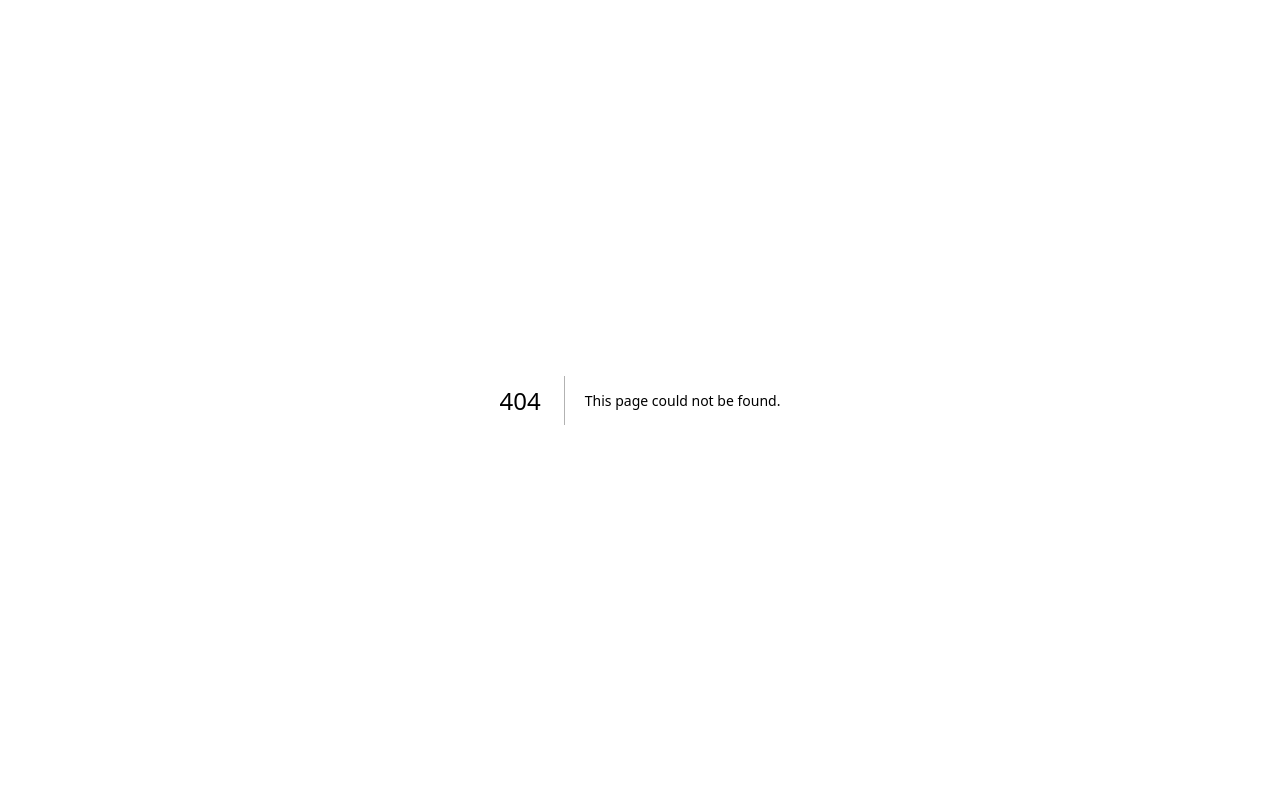
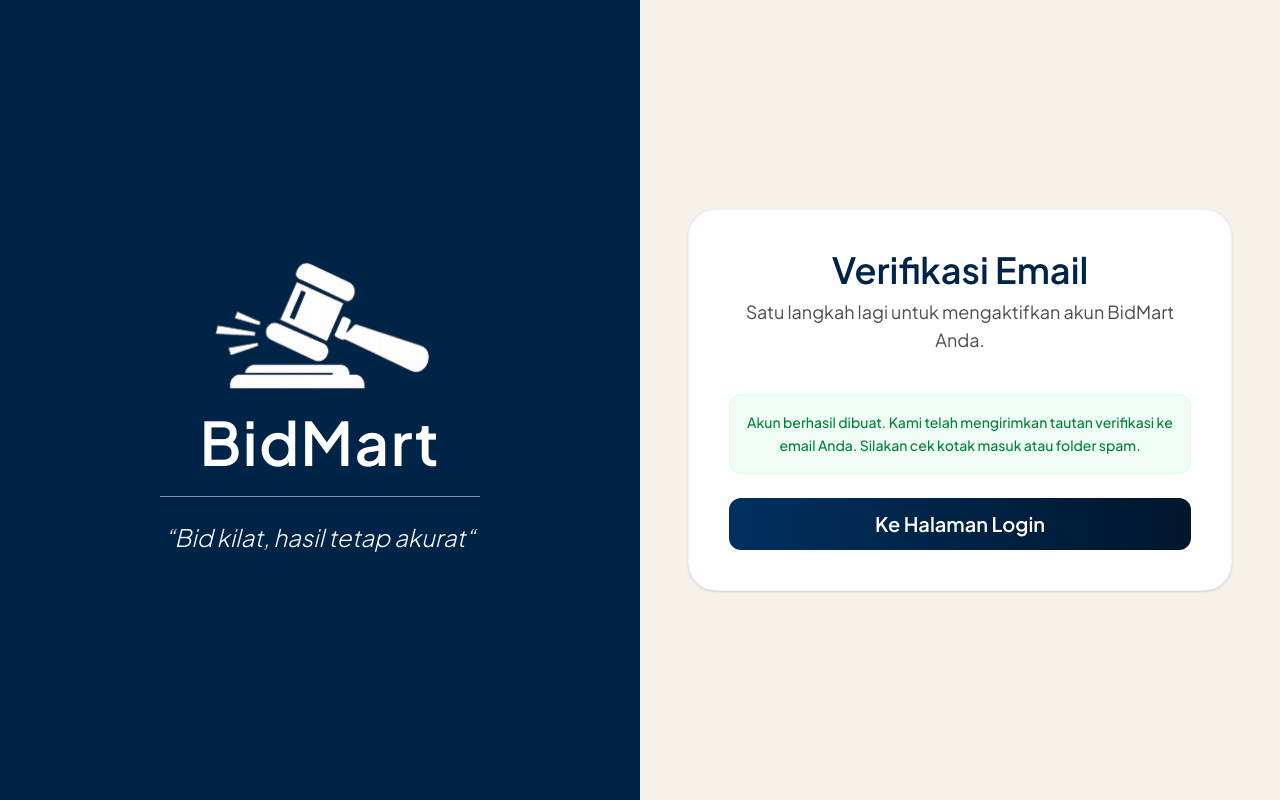
Before and after one commit to advprog-2026-B02-project/bidmart-frontend, a Next.js app: page /verify in a window 1280 px wide. Before the commit this address had no page. Built offline with nearby package versions, Linux system fonts and the light colour scheme.

Commit message:
fix: add 1 step for verification (notify verification page), fix register, and fix reset page

```diff
--- a/app/auth/reset/page.tsx
+++ b/app/auth/reset/page.tsx
@@ -1,10 +1,10 @@
 "use client";
 
-import {useState, useEffect, Suspense} from "react";
+import {useState, Suspense} from "react";
 import {useSearchParams, useRouter} from "next/navigation";
 import AuthShell from "@/components/AuthShell";
 import {buttonCls, inputCls} from "@/components/ui";
-import {resetPassword, validateResetToken} from "@/lib/api";
+import {resetPassword} from "@/lib/api";
 
 function ResetContent() {
     const searchParams = useSearchParams();
@@ -19,41 +19,9 @@ function ResetContent() {
     const [msg, setMsg] = useState<string | null>(hasToken ? null : missingTokenMessage);
     const [isSuccess, setIsSuccess] = useState(false);
 
-    const [tokenStatus, setTokenStatus] = useState<"checking" | "valid" | "invalid">(
-        hasToken ? "checking" : "invalid",
+    const [tokenStatus, setTokenStatus] = useState<"valid" | "invalid">(
+        hasToken ? "valid" : "invalid",
     );
-
-    useEffect(() => {
-        if (!token) {
-            return;
-        }
-
-        let isActive = true;
-
-        async function checkToken() {
-            try {
-                await validateResetToken(token);
-                if (!isActive) {
-                    return;
-                }
-                setTokenStatus("valid");
-            } catch (err: unknown) {
-                if (!isActive) {
-                    return;
-                }
-                const message =
-                    err instanceof Error ? err.message : "Token reset tidak valid.";
-                setMsg(message);
-                setTokenStatus("invalid");
-            }
-        }
-
-        checkToken();
-
-        return () => {
-            isActive = false;
-        };
-    }, [token]);
 
     async function onSubmit(e: React.FormEvent) {
         e.preventDefault();
@@ -88,16 +56,6 @@ function ResetContent() {
         } finally {
             setLoading(false);
         }
-    }
-
-    if (tokenStatus === "checking") {
-        return (
-            <div className="flex flex-col items-center justify-center py-10 space-y-4 animate-in fade-in">
-                <div
-                    className="h-8 w-8 animate-spin rounded-full border-4 border-[#002447]/20 border-t-[#002447]"></div>
-                <p className="text-sm font-medium text-black/60">Memverifikasi link...</p>
-            </div>
-        );
     }
 
     if (tokenStatus === "invalid") {
--- a/app/register/page.tsx
+++ b/app/register/page.tsx
@@ -23,8 +23,7 @@ export default function RegisterPage() {
 
         try {
             await register(email, password, displayName);
-            setIsSuccess(true);
-            setMsg("Registrasi berhasil! Silakan cek email Anda untuk verifikasi.");
+            router.push(`/verify?email=${encodeURIComponent(email)}`);
         } catch (err: unknown) {
             const message =
                 err instanceof Error ? err.message : "Gagal mendaftarkan akun.";
--- /dev/null
+++ b/app/verify/page.tsx
@@ -0,0 +1,43 @@
+"use client";
+
+import { Suspense } from "react";
+import { useRouter, useSearchParams } from "next/navigation";
+import AuthShell from "@/components/AuthShell";
+import { buttonCls } from "@/components/ui";
+
+function VerifyNoticeContent() {
+    const router = useRouter();
+    const searchParams = useSearchParams();
+    const email = searchParams.get("email");
+
+    return (
+        <AuthShell
+            title="Verifikasi Email"
+            subtitle="Satu langkah lagi untuk mengaktifkan akun BidMart Anda."
+        >
+            <div className="space-y-6 text-center animate-in fade-in duration-300">
+                <div className="rounded-xl bg-green-50 text-green-700 border border-green-100 px-4 py-4 text-sm font-medium leading-relaxed">
+                    Akun berhasil dibuat. Kami telah mengirimkan tautan verifikasi
+                    {email ? ` ke ${email}` : " ke email Anda"}.
+                    Silakan cek kotak masuk atau folder spam.
+                </div>
+
+                <button
+                    type="button"
+                    onClick={() => router.push("/login")}
+                    className={`${buttonCls} bg-[#002447] w-full`}
+                >
+                    Ke Halaman Login
+                </button>
+            </div>
+        </AuthShell>
+    );
+}
+
+export default function VerifyNoticePage() {
+    return (
+        <Suspense fallback={<div className="text-center p-10 text-[#002447]">Memuat...</div>}>
+            <VerifyNoticeContent />
+        </Suspense>
+    );
+}
```
